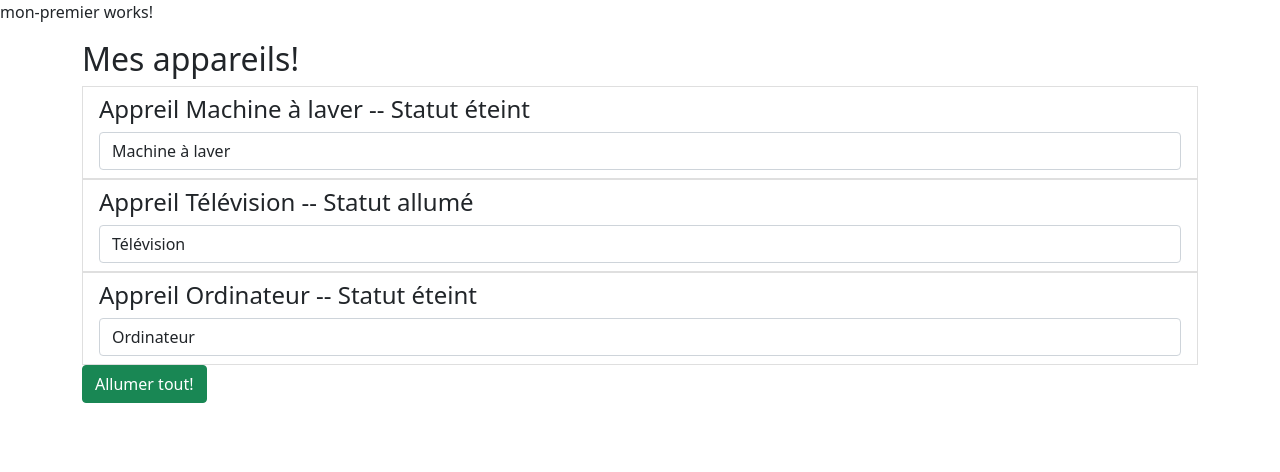
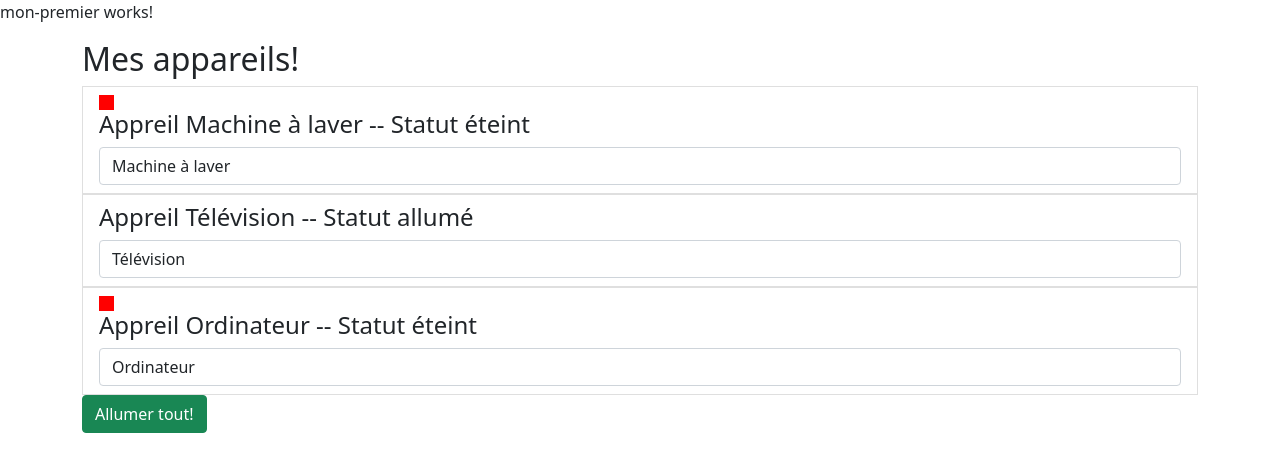
Before and after one commit to TRAFANOHARANTSOA/appareils-app-angular, an Angular app: page / in a window 1280 px wide. Shown: the top 472 px of the page. Built offline with nearby package versions, Linux system fonts and the light colour scheme.

Commit message:
add structural directives

```diff
--- a/src/app/app.component.html
+++ b/src/app/app.component.html
@@ -7,9 +7,9 @@
         Mes appareils!
       </h2>
       <ul class="list-group">
-        <app-appareil [appareilName]="appareilOne" [appareilStatus]="'éteint'"></app-appareil>
-        <app-appareil [appareilName]="appareilTwo" [appareilStatus]="'allumé'"></app-appareil>
-        <app-appareil [appareilName]="appareilThree"[appareilStatus]="'éteint'"></app-appareil>
+        <app-appareil *ngFor="let appareil of appareils"
+        [appareilName]="appareil.name"
+        [appareilStatus]="appareil.status">  </app-appareil>
       </ul>
       <button class="btn btn-success"
       [disabled]="!isAuth"
--- a/src/app/app.component.ts
+++ b/src/app/app.component.ts
@@ -7,10 +7,21 @@
 })
 export class AppComponent {
   isAuth = false;
+  appareils=[
+    {
+      name:'Machine à laver',
+      status:'éteint'
+    },
+    {
+      name:'Télévision',
+      status:'allumé'
+    },
+    {
+      name:'Ordinateur',
+      status:'éteint'
+    }
 
-  appareilOne = 'Machine à laver';
-  appareilTwo = 'Télévision';
-  appareilThree = 'Ordinateur';
+  ]
   constructor() {
     setTimeout(
       () => {
--- a/src/app/appareil/appareil.component.html
+++ b/src/app/appareil/appareil.component.html
@@ -1,4 +1,7 @@
 <li class="list-group-item">
+    <div
+    style="width:15px; height:15px;background-color: red;"
+    *ngIf="appareilStatus ==='éteint'"></div>
     <h4>Appreil {{ appareilName }} -- Statut {{ appareilStatus}}</h4>
     <input type="text" class="text form-control" [(ngModel)]="appareilName">
 
```
